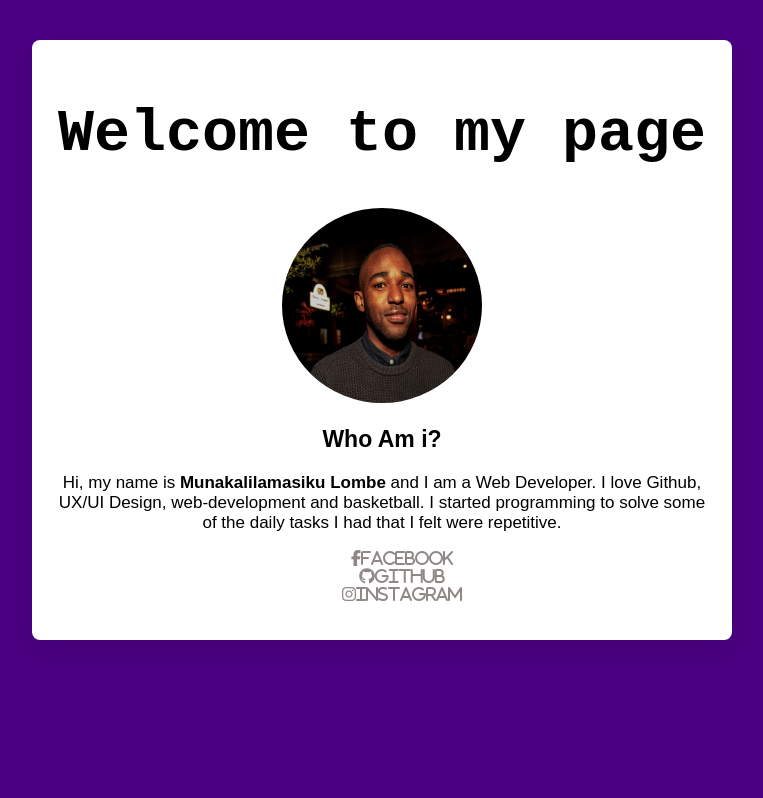
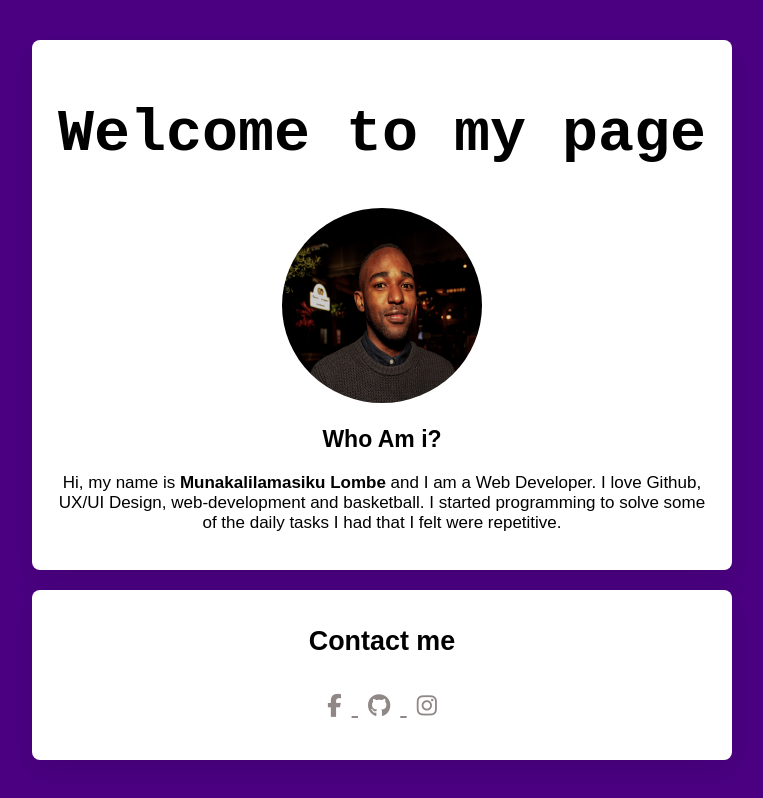
Before and after one commit to Muna-Lombe/profile, a plain HTML site: page index.html in a window 1280 px wide. Shown: the whole page, without its empty margins (258-1021 px from the left). Drawn offline with Linux system fonts and the light colour scheme.

Commit message:
make icons transparent before hover

```diff
--- a/index.html
+++ b/index.html
@@ -1,8 +1,11 @@
 <!DOCTYPE html>
 <html>
+
 <head>
   <title>Muna Lombe| Profile page</title>
-    <meta charset = "utf-8">
+  <meta name="viewport" content="width=device-width, initial-scale=1">
+  <meta charset="utf-8">
+
   <!-- Fontawesome Stylesheet -->
   <script src="https://kit.fontawesome.com/bdd7031ebe.js" crossorigin="anonymous"></script>
   <link rel="preconnect" href="https://fonts.googleapis.com">
@@ -10,8 +13,9 @@
   <link href="https://fonts.googleapis.com/css2?family=Cabin&display=swap" rel="stylesheet">
   <link rel="stylesheet" href="style.css">
 </head>
+
 <body>
-    <div class= "container">
+  <div class="container">
     <div class="card-white">
       <h1> Welcome to my page </h1>
       <img src="../profile/images/profile pic.jpg" id="profile_pic" width="200" height="195" alt="Profile Picture">
@@ -22,18 +26,29 @@
         web-development and basketball.
         I started programming to solve some of the daily tasks I had that I felt were repetitive.
       </p>
-        <ul>
-          <li class="list-inline">
-            <a href="https://www.facebook.com/public/Muna-Lombe" target="_blank"><i class="fab fa-facebook-f" alt="facebook">facebook</i>
+    </div>
+    <div class="card-contacts">
+      <h3>Contact me</h3>
+      <ul class="list-inline">
+        <li>
+          <a href="https://www.facebook.com/public/Muna-Lombe" target="_blank">
+            <i class="fab fa-facebook-f" alt="facebook">
+              <!-- <p>facebook</p> -->
+            </i>
           </a>
         </li>
-          <li class="list-inline">
-            <a href="https://www.github.com/Muna-Lombe" target="_blank"><i class="fab fa-github" alt="github">github</i>
+        <li>
+          <a href="https://www.github.com/Muna-Lombe" target="_blank">
+            <i class="fab fa-github" alt="github">
+              <!-- <p>Github</p> -->
+            </i>
           </a>
         </li>
-          <li class="list-inline">
+        <li>
           <a href="https://instagram.com/Muna_ecks" target="_blank">
-              <i class="fab fa-instagram" alt="instagram">instagram</i>
+            <i class="fab fa-instagram" alt="instagram">
+              <!-- <p>Instagram</p> -->
+            </i>
           </a>
         </li>
       </ul>
--- a/style.css
+++ b/style.css
@@ -1,6 +1,7 @@
 body{
   background-color:indigo;
 }
+
 h1 {
     font-family: monospace;
     font-size: 60px;
@@ -14,6 +15,25 @@ h1 {
   width:700px;
 }
 
+@media (max-width: 960px) {
+  /* For a screen < 960px, this CSS will be read */
+  .container {
+    width: 700px;
+  }
+}
+@media (max-width: 720px) {
+  /* For a screen < 720px, this CSS will be read */
+  .container {
+    width: 500px;
+  }
+}
+@media (max-width: 540px) {
+  /* For a screen < 540px, this CSS will be read */
+  .container {
+    width: 300px;
+  }
+}
+
 .card-white{
   font-family: Arial, Helvetica, sans-serif;
   background-color: white;
@@ -24,6 +44,28 @@ h1 {
   border-radius: 8px;
   text-align: center;
 }
+.card-contacts{
+  font-size: 23px;
+  font-family: Arial, Helvetica, sans-serif;
+  background-color: white;
+  margin: 3px 0px;
+  padding: 10px;
+  box-shadow: 0px 10px 30px rgb(0 0 0 / 10%);
+  border-radius: 8px;
+  text-align: center;
+}
+
+.card-contacts i{
+  font-size: 15;
+  border: black;
+  padding :10px;
+
+}
+
+/* .card-contacts p{
+  font-size: 35px;
+  visibility: hidden;
+} */
 
 h2{
   font-size: 23px;
@@ -31,20 +73,24 @@ h2{
 p{
   font-size: 17px;
 }
-.list-inline > li {
-  display: inline-block;
-  padding: 0px 20px;
+
+a {
+  color: rgba(97, 84, 84, 0.7);
+  border: black;
+
+}
+a:hover{
+  color: rgb(10, 10,10);
+  visibility: visible ;
+
+}
+
+.list-inline li {
+  display:inline;
+  padding: 0px;
 }
 
 .list-inline{
   list-style: none;
   padding: 0;
 }
-
-a {
-  color: rgba(97, 84, 84, 0.7);
-
-}
-a:hover{
-  color: rgb(10, 10,10)
-}
```
Lines whose indentation alone changed are shown as unchanged.
